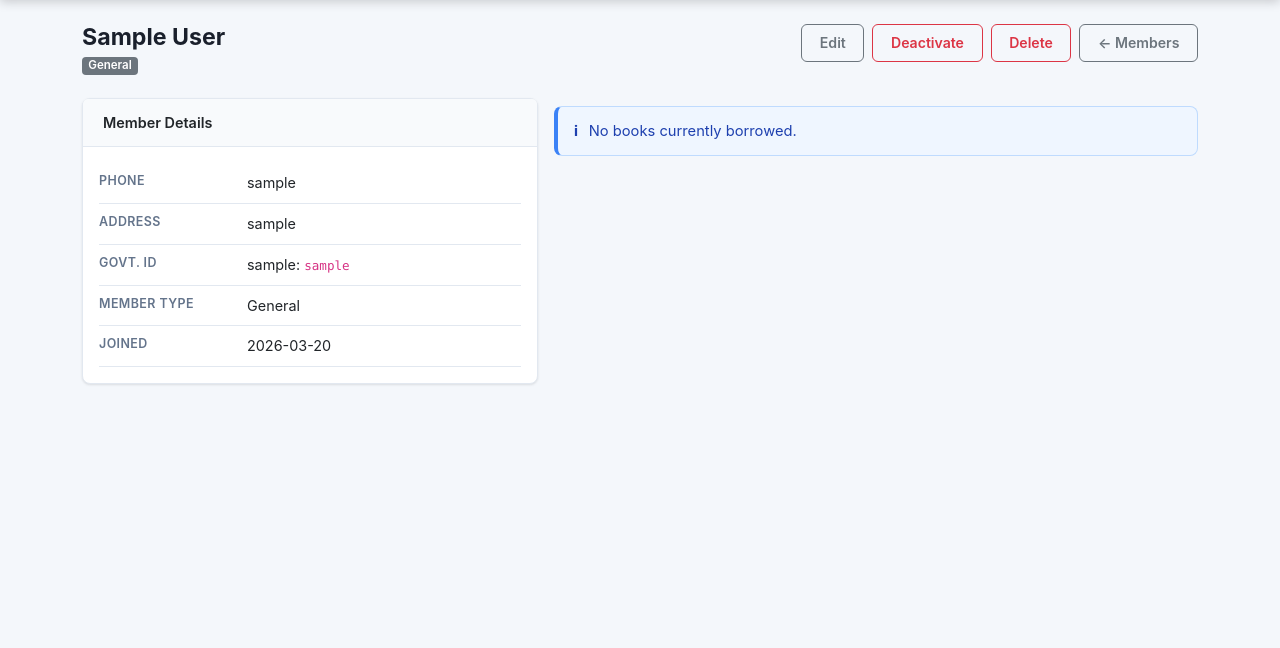
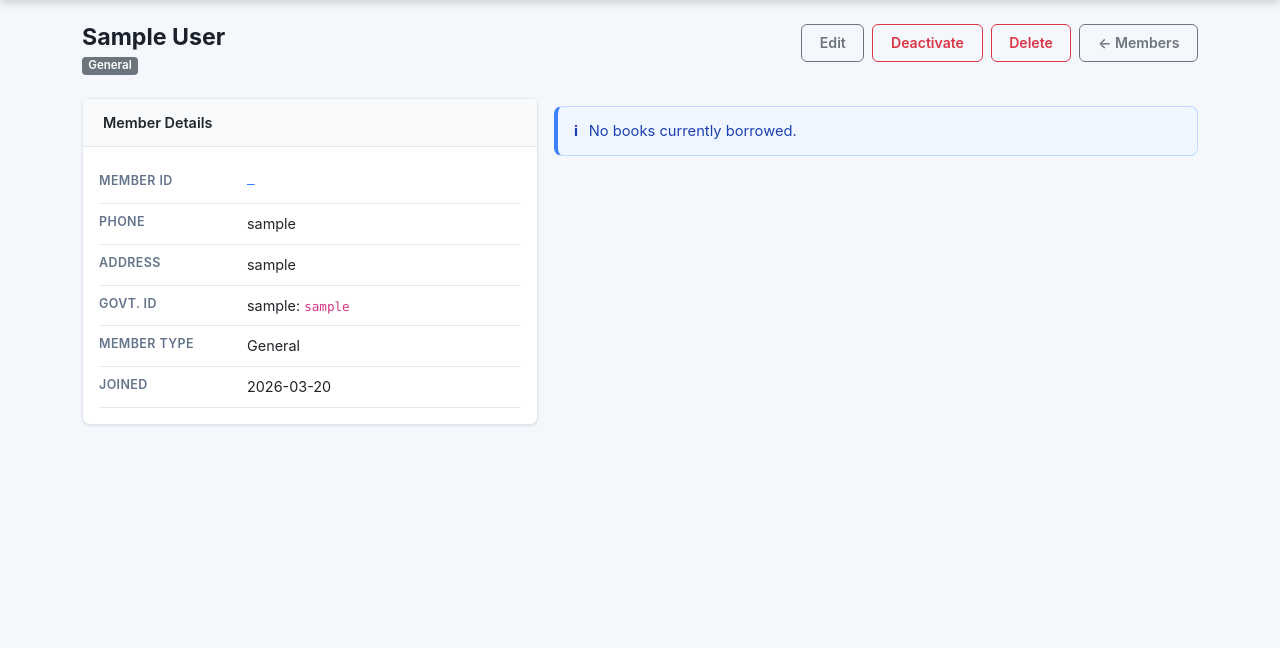
Before and after one commit to AakashPotbhare/yuvraj-library, a Flask app: page /members/1 in a window 1280 px wide. Shown: the part 59-707 px from the top of the page. Run offline with Flask 3, Linux system fonts and the light colour scheme; the visitor is signed in with stand-in values (Sample User, id 1); data comes from the database, SQL or seed files in the repository; data that the repository does not hold is empty; some libraries are stand-ins or nearby versions.

Commit message:
feat: unique member/book IDs (MEM-XXXX / BOOK-XXXX) with auto-generation
- Add member_code and book_code columns to members/books tables
- Auto-generate codes on INSERT (e.g. MEM-0001, BOOK-0042)
- Migration backfills codes for any existing records
- Display IDs in list views, detail cards, issues table, and issue form
- Fix init_db() to run inside create_app() for all startup modes

Co-Authored-By: Claude Sonnet 4.6 <noreply@anthropic.com>

```diff
--- a/app.py
+++ b/app.py
@@ -25,6 +25,10 @@ def create_app(test_config=None):
 
     init_app(app)
 
+    with app.app_context():
+        from database import init_db
+        init_db()
+
     # Ensure upload dir exists for local mode
     if not os.environ.get("DATABASE_URL"):
         upload_dir = os.path.join(app.root_path, "static", "uploads", "member_docs")
@@ -46,7 +50,4 @@ def create_app(test_config=None):
 app = create_app()
 
 if __name__ == "__main__":
-    from database import init_db
-    with app.app_context():
-        init_db()
     app.run(host="127.0.0.1", port=5000, debug=False)
--- a/database.py
+++ b/database.py
@@ -108,17 +108,27 @@ def init_db():
     db = get_db()
     if _IS_PG:
         # Schema already applied to Supabase via MCP migrations
-        # Just run the migration for doc_filename (no-op if exists)
-        try:
-            db.execute("ALTER TABLE members ADD COLUMN doc_filename TEXT")
-            db.commit()
-        except Exception:
-            db._conn.rollback()
+        # Run incremental migrations (no-op if columns already exist)
+        for sql in [
+            "ALTER TABLE members ADD COLUMN doc_filename TEXT",
+            "ALTER TABLE members ADD COLUMN member_code TEXT UNIQUE",
+            "ALTER TABLE books ADD COLUMN book_code TEXT UNIQUE",
+        ]:
+            try:
+                db.execute(sql)
+                db.commit()
+            except Exception:
+                db._conn.rollback()
+        # Backfill codes for existing rows
+        db.execute("UPDATE members SET member_code = 'MEM-' || LPAD(id::text, 4, '0') WHERE member_code IS NULL")
+        db.execute("UPDATE books SET book_code = 'BOOK-' || LPAD(id::text, 4, '0') WHERE book_code IS NULL")
+        db.commit()
         return
 
     db.executescript("""
         CREATE TABLE IF NOT EXISTS members (
             id          INTEGER PRIMARY KEY AUTOINCREMENT,
+            member_code TEXT,
             name        TEXT NOT NULL,
             phone       TEXT NOT NULL,
             address     TEXT NOT NULL,
@@ -134,6 +144,7 @@ def init_db():
 
         CREATE TABLE IF NOT EXISTS books (
             id            INTEGER PRIMARY KEY AUTOINCREMENT,
+            book_code     TEXT,
             title         TEXT NOT NULL,
             author        TEXT NOT NULL,
             isbn          TEXT,
@@ -178,6 +189,20 @@ def init_db():
     """)
     db.commit()
 
+    # Incremental migrations — add new columns to existing databases (no-op if already present)
+    existing_member_cols = [row[1] for row in db.execute("PRAGMA table_info(members)").fetchall()]
+    existing_book_cols = [row[1] for row in db.execute("PRAGMA table_info(books)").fetchall()]
+    if "member_code" not in existing_member_cols:
+        db.execute("ALTER TABLE members ADD COLUMN member_code TEXT")
+        db.execute("CREATE UNIQUE INDEX IF NOT EXISTS idx_member_code ON members(member_code)")
+    if "book_code" not in existing_book_cols:
+        db.execute("ALTER TABLE books ADD COLUMN book_code TEXT")
+        db.execute("CREATE UNIQUE INDEX IF NOT EXISTS idx_book_code ON books(book_code)")
+    # Backfill codes for existing rows that don't have one yet
+    db.execute("UPDATE members SET member_code = 'MEM-' || printf('%04d', id) WHERE member_code IS NULL")
+    db.execute("UPDATE books SET book_code = 'BOOK-' || printf('%04d', id) WHERE book_code IS NULL")
+    db.commit()
+
 
 def init_app(app):
     app.teardown_appcontext(close_db)
--- a/routes/books.py
+++ b/routes/books.py
@@ -77,6 +77,9 @@ def add_book():
         )
         db.commit()
         book_id = cursor.lastrowid
+        db.execute("UPDATE books SET book_code = ? WHERE id = ?",
+                   (f"BOOK-{book_id:04d}", book_id))
+        db.commit()
         flash(f"Book '{title}' added successfully.", "success")
         return redirect(url_for("books.view_book", id=book_id))
     return render_template("books/add.html", form={}, categories=CATEGORIES)
--- a/routes/members.py
+++ b/routes/members.py
@@ -107,6 +107,9 @@ def add_member():
         )
         db.commit()
         member_id = cursor.lastrowid
+        db.execute("UPDATE members SET member_code = ? WHERE id = ?",
+                   (f"MEM-{member_id:04d}", member_id))
+        db.commit()
         flash(f"Member '{name}' added successfully.", "success")
         return redirect(url_for("members.view_member", id=member_id))
     return render_template("members/add.html", form={})
--- a/templates/books/list.html
+++ b/templates/books/list.html
@@ -19,6 +19,7 @@
     <table class="table table-hover">
         <thead>
             <tr>
+                <th>Book ID</th>
                 <th>Title</th>
                 <th>Author</th>
                 <th>Category</th>
@@ -30,6 +31,7 @@
         <tbody>
             {% for b in books %}
             <tr>
+                <td><code class="text-primary" style="font-size:.85rem;">{{ b['book_code'] or '—' }}</code></td>
                 <td>
                     <a href="{{ url_for('books.view_book', id=b['id']) }}"
                        class="fw-semibold text-decoration-none">{{ b['title'] }}</a>
--- a/templates/books/view.html
+++ b/templates/books/view.html
@@ -30,6 +30,10 @@
         <div class="card">
             <div class="card-header">Book Details</div>
             <div class="card-body p-3">
+                <div class="detail-row">
+                    <div class="detail-label">Book ID</div>
+                    <div class="detail-value"><code class="text-primary">{{ book['book_code'] or '—' }}</code></div>
+                </div>
                 <div class="detail-row">
                     <div class="detail-label">Author</div>
                     <div class="detail-value">{{ book['author'] }}</div>
--- a/templates/issues/active.html
+++ b/templates/issues/active.html
@@ -12,7 +12,9 @@
     <table class="table table-hover">
         <thead>
             <tr>
+                <th>Book ID</th>
                 <th>Book</th>
+                <th>Member ID</th>
                 <th>Member</th>
                 <th>Phone</th>
                 <th>Issued On</th>
@@ -24,6 +26,7 @@
         <tbody>
             {% for i in issues %}
             <tr {% if i['due_date'] < today %}class="row-overdue"{% endif %}>
+                <td><code class="text-primary" style="font-size:.82rem;">{{ i['book_code'] or '—' }}</code></td>
                 <td>
                     <a href="{{ url_for('books.view_book', id=i['book_id']) }}"
                        class="fw-semibold text-decoration-none">{{ i['title'] }}</a>
@@ -31,6 +34,7 @@
                         <br><code class="text-muted" style="font-size:.78rem;">{{ i['rack_location'] }}</code>
                     {% endif %}
                 </td>
+                <td><code class="text-primary" style="font-size:.82rem;">{{ i['member_code'] or '—' }}</code></td>
                 <td><a href="{{ url_for('members.view_member', id=i['member_id']) }}"
                        class="text-decoration-none">{{ i['member_name'] }}</a></td>
                 <td class="text-muted">{{ i['phone'] }}</td>
--- a/templates/members/list.html
+++ b/templates/members/list.html
@@ -19,6 +19,7 @@
     <table class="table table-hover">
         <thead>
             <tr>
+                <th>Member ID</th>
                 <th>Name</th>
                 <th>Phone</th>
                 <th>Type</th>
@@ -29,6 +30,7 @@
         <tbody>
             {% for m in members %}
             <tr>
+                <td><code class="text-primary" style="font-size:.85rem;">{{ m['member_code'] or '—' }}</code></td>
                 <td>
                     <a href="{{ url_for('members.view_member', id=m['id']) }}"
                        class="fw-semibold text-decoration-none">{{ m['name'] }}</a>
--- a/templates/members/view.html
+++ b/templates/members/view.html
@@ -33,6 +33,10 @@
         <div class="card">
             <div class="card-header">Member Details</div>
             <div class="card-body p-3">
+                <div class="detail-row">
+                    <div class="detail-label">Member ID</div>
+                    <div class="detail-value"><code class="text-primary">{{ member['member_code'] or '—' }}</code></div>
+                </div>
                 <div class="detail-row">
                     <div class="detail-label">Phone</div>
                     <div class="detail-value">{{ member['phone'] }}</div>
```
Also changed, not shown: routes/issues.py (+4 -4 lines), templates/issues/issue_form.html (+8 -2 lines).
